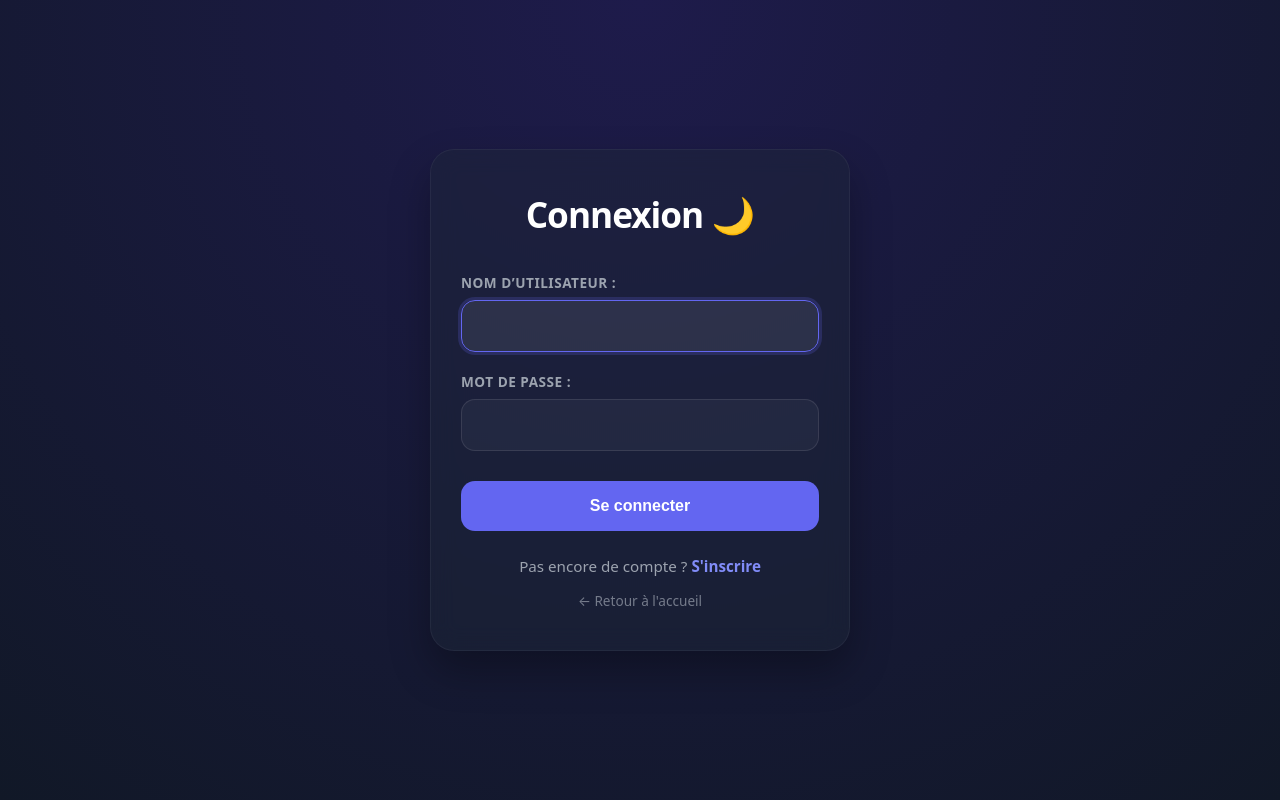
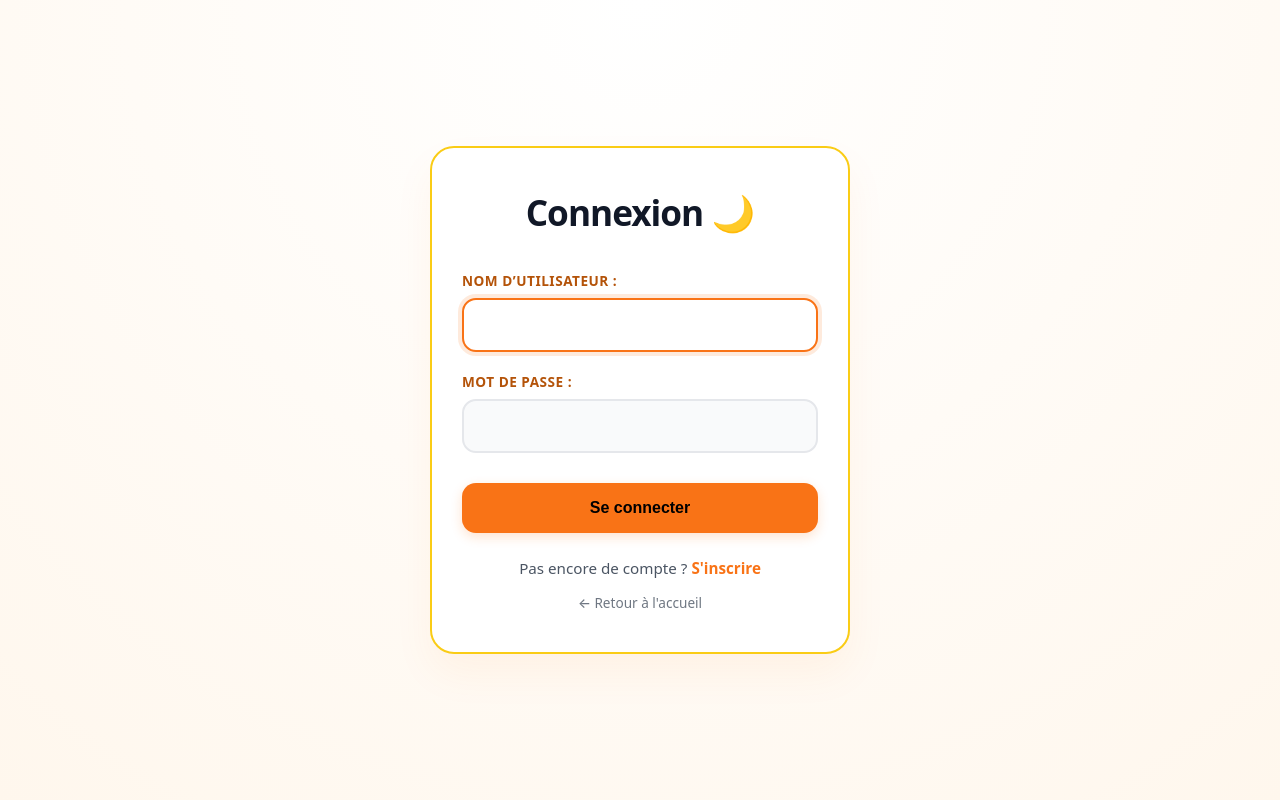
Before and after one commit to narkakaba-lgtm/nureve, a Django app: page /connexion/ in a window 1280 px wide. Run offline with Django 5.2, Linux system fonts and the light colour scheme.

Commit message:
Update login.html

```diff
--- a/reves/templates/reves/login.html
+++ b/reves/templates/reves/login.html
@@ -5,13 +5,13 @@
     <meta name="viewport" content="width=device-width, initial-scale=1.0">
     <title>Connexion - NUREVE</title>
     <style>
-        /* Base fluida idêntica ao ecrã inicial */
+        /* Base fluide et fond clair premium */
         html, body {
             overflow-x: hidden;
             min-height: 100vh;
             margin: 0;
             padding: 0;
-            background: #111827;
+            background: #f9fafb;
         }
 
         body {
@@ -19,30 +19,28 @@
             align-items: center;
             justify-content: center;
             font-family: system-ui, -apple-system, sans-serif;
-            color: white;
-            background: radial-gradient(circle at top, #1e1b4b 0%, #111827 100%);
+            color: #111827; /* Écriture en noir */
+            background: radial-gradient(circle at top, #ffffff 0%, #fff7ed 100%);
             padding: 20px;
             box-sizing: border-box;
         }
 
-        /* Contentor adaptável com efeito Glassmorphism */
+        /* Conteneur style "Carte de Luxe" */
         .login-container {
             width: 100%;
             max-width: 420px;
             padding: 40px 30px;
             text-align: center;
-            background: rgba(31, 41, 55, 0.4);
-            backdrop-filter: blur(12px);
-            -webkit-backdrop-filter: blur(12px);
+            background: #ffffff; /* Fond blanc pur */
             border-radius: 24px;
-            border: 1px solid rgba(255, 255, 255, 0.05);
-            box-shadow: 0 20px 40px rgba(0, 0, 0, 0.3);
+            border: 2px solid #facc15; /* Bordure Dorée */
+            box-shadow: 0 20px 40px rgba(249, 115, 22, 0.06);
             box-sizing: border-box;
         }
 
-        h1 { font-weight: 800; font-size: 2.2rem; margin: 0 0 35px 0; letter-spacing: -1px; }
+        h1 { font-weight: 800; font-size: 2.2rem; margin: 0 0 35px 0; letter-spacing: -1px; color: #111827; }
 
-        /* Estilização avançada dos blocos de formulário do Django */
+        /* Champs du formulaire générés par Django */
         form p {
             text-align: left;
             margin: 0 0 20px 0;
@@ -53,7 +51,7 @@
         form label {
             display: block;
             font-size: 0.85rem;
-            color: #9ca3af;
+            color: #b45309; /* Labels en doré foncé lisible */
             margin-bottom: 8px;
             font-weight: 600;
             text-transform: uppercase;
@@ -64,26 +62,26 @@
             width: 100%;
             padding: 16px;
             border-radius: 14px;
-            border: 1px solid rgba(255, 255, 255, 0.1);
-            background: rgba(255, 255, 255, 0.04);
-            color: white;
+            border: 2px solid #e5e7eb;
+            background: #f9fafb;
+            color: #000000; /* Texte tapé par l'utilisateur en noir */
             font-size: 1rem;
-            box-sizing: border-box; /* IMPORTANTE: Mantém o input alinhado no telemóvel */
+            box-sizing: border-box;
             transition: all 0.2s ease;
         }
         form input:focus {
             outline: none;
-            border-color: #6366f1;
-            background: rgba(255, 255, 255, 0.08);
-            box-shadow: 0 0 0 3px rgba(99, 102, 241, 0.2);
+            border-color: #f97316; /* Focus orange */
+            background: #ffffff;
+            box-shadow: 0 0 0 4px rgba(249, 115, 22, 0.15);
         }
 
-        /* Bloco elegante para erros de validação (ex: senha incorreta) */
+        /* Bloc d'erreurs en cas de mauvaise saisie */
         .errorlist {
             padding: 12px 16px;
-            background: rgba(239, 68, 68, 0.1);
-            border: 1px solid rgba(239, 68, 68, 0.2);
-            color: #f87171;
+            background: #fef2f2;
+            border: 1px solid #fee2e2;
+            color: #dc2626;
             border-radius: 12px;
             list-style: none;
             text-align: left;
@@ -92,37 +90,39 @@
         }
         .errorlist li { margin: 0; }
 
-        /* Botão largo e tátil */
+        /* Bouton de connexion : Orange avec texte noir */
         .btn-submit {
-            background: #6366f1;
-            color: white;
+            background: #f97316;
+            color: #000000;
             padding: 16px;
             border-radius: 14px;
-            font-weight: 600;
+            font-weight: 700;
             font-size: 1rem;
             border: none;
             width: 100%;
             margin-top: 10px;
             cursor: pointer;
-            transition: transform 0.1s ease, background 0.2s;
+            box-shadow: 0 4px 12px rgba(249, 115, 22, 0.2);
+            transition: transform 0.1s ease, background-color 0.2s;
             box-sizing: border-box;
         }
-        .btn-submit:hover { background: #4f46e5; }
+        .btn-submit:hover { background: #ea580c; }
         .btn-submit:active { transform: scale(0.97); }
 
-        /* Links inferiores */
+        /* Liens de bas de page */
         .footer-link {
             margin-top: 25px;
             display: block;
-            color: #9ca3af;
+            color: #4b5563;
             text-decoration: none;
             font-size: 0.95rem;
+            font-weight: 500;
             transition: color 0.2s;
         }
-        .footer-link strong { color: #818cf8; }
-        .footer-link:hover { color: white; }
+        .footer-link strong { color: #f97316; } /* Lien d'inscription mis en valeur en orange */
+        .footer-link:hover { color: #000000; }
 
-        /* Media Query para ecrãs muito pequenos */
+        /* Ajustements spécifiques sur mobile */
         @media (max-width: 440px) {
             body { padding: 10px; }
             .login-container { padding: 30px 20px; border-radius: 20px; }
@@ -137,7 +137,6 @@
         <form method="post">
             {% csrf_token %}
 
-            {# Se houverem erros globais no formulário, o Django desenha-os com a classe .errorlist #}
             {{ form.as_p }}
 
             <button type="submit" class="btn-submit">Se connecter</button>
@@ -147,7 +146,7 @@
             Pas encore de compte ? <strong>S'inscrire</strong>
         </a>
 
-        <a href="{% url 'accueil' %}" class="footer-link" style="margin-top: 15px; font-size: 0.85rem; opacity: 0.7;">
+        <a href="{% url 'accueil' %}" class="footer-link" style="margin-top: 15px; font-size: 0.85rem; opacity: 0.8;">
             ← Retour à l'accueil
         </a>
     </div>
```
